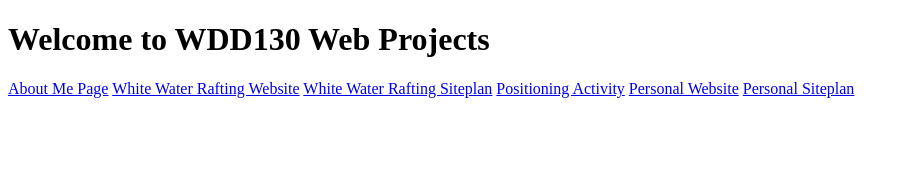
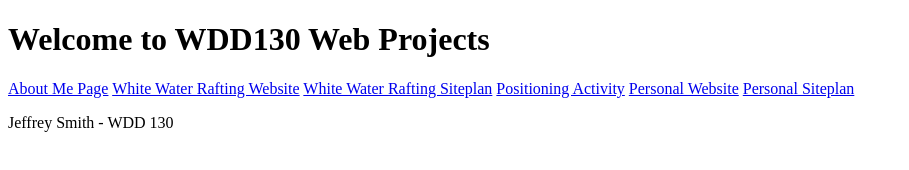
Before and after one commit to jdsmith2004/Home-Page, a plain HTML site: page index.html in a window 1280 px wide. Shown: the whole page, without its empty margins (0-909 px from the left). Drawn offline with Linux system fonts and the light colour scheme.

Commit message:
added a paragraph

```diff
--- a/index.html
+++ b/index.html
@@ -16,5 +16,6 @@
       <a href="#">Personal Website</a>
       <a href="#">Personal Siteplan</a>
     </nav>
+    <p>Jeffrey Smith - WDD 130</p>
   </body>
 </html>
```
